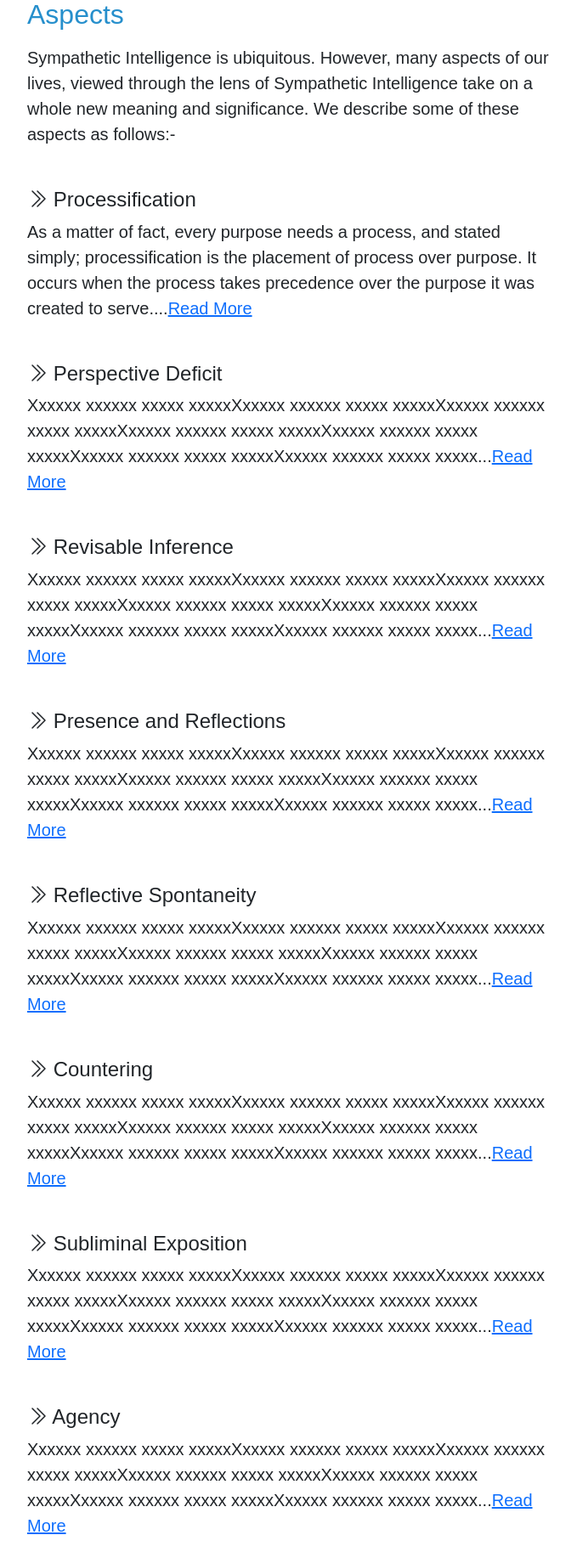
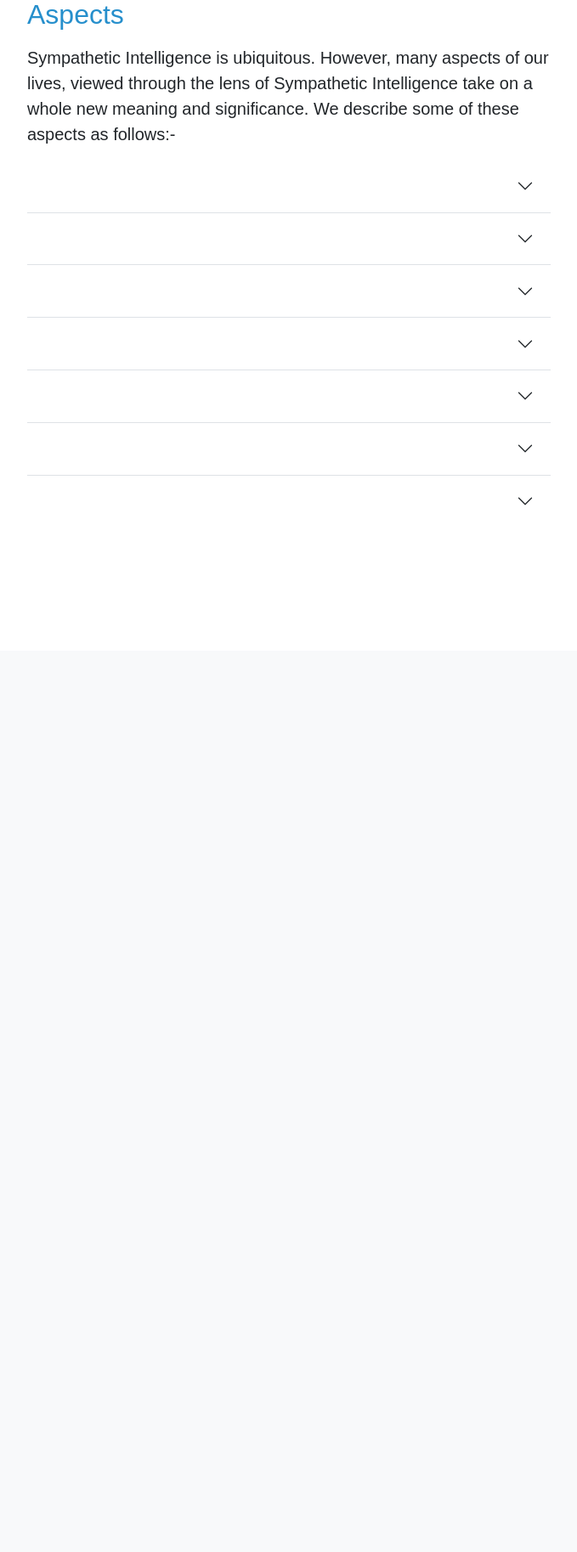
Before and after one commit to Sympathetic-Intelligence/tcfsi-flask-app, a Flask app: page /aspects in a window 1280 px wide. Shown: the part 142-1969 px from the top of the page at 85% size, without its empty margins (300-979 px from the left). After the commit the page ends 737 px from the top, so only its background shows below. Run offline with Flask 3, Linux system fonts and the light colour scheme.

Commit message:
cleanup accordion page

```diff
--- a/application.py
+++ b/application.py
@@ -59,9 +59,6 @@ def videos():
 @application.route('/aspects')
 def aspects():
     return render_template('aspects.html')
-@application.route('/aspects2')
-def aspects2():
-    return render_template('aspects2.html')
 
 @application.route('/about')
 def about():
--- a/templates/aspects.html
+++ b/templates/aspects.html
@@ -2,7 +2,7 @@
 
 {% block content %}
 {% include 'concept_nav.html' %}
-<div class="container-fluid min-vh-100 d-flex flex-column">
+<div class="container-fluid min-vh-100 d-flex flex-column" data-bs-theme='concept'>
 
 	<div class="row pt-3">
 
@@ -13,41 +13,84 @@
 			<h2 class="mt-3 mb-3">Aspects</h2>
 			<p>Sympathetic Intelligence is ubiquitous. However, many aspects of our lives, viewed through the lens of Sympathetic Intelligence take on a whole new meaning and significance. We describe some of these aspects as follows:-
 			</p>
-				<!-- <ul class="fs-5">
-					<li>Processification</li>
-					<li>Perspective Deficit</li>
-					<li>Revisable Inference</li>
-					<li>Presence and Reflections</li>
-					<li>Reflective Spontaneity</li>
-					<li>Countering (Countering)</li>
-					<li>Subliminal Exposition</li>
-					<li>Agency</li>
+			<div class="accordion accordion-flush" id="accordionFlush">
+			  <div class="accordion-item">
+			    <h4 class="accordion-header">
+			      <button class="accordion-button collapsed" type="button" data-bs-toggle="collapse" data-bs-target="#flush-collapse1" aria-expanded="false" aria-controls="flush-collapse1">
+			        Processification
+			      </button>
+			    </h4>
+			    <div id="flush-collapse1" class="accordion-collapse collapse" data-bs-parent="#accordionFlush">
+			      <div class="accordion-body">
+			      	<p>As a matter of fact, every purpose needs a process, and stated simply; processification is the placement of process over purpose. It occurs when the process takes precedence over the purpose it was created to serve....<a href="{{ url_for('processification', theme='concept') }}">Read More</a></p>
+			      </div>
+			    </div>
+			  </div>
+			  <div class="accordion-item">
+			    <h4 class="accordion-header">
+			      <button class="accordion-button collapsed" type="button" data-bs-toggle="collapse" data-bs-target="#flush-collapse2" aria-expanded="false" aria-controls="flush-collapse2">
+			        Perspective Deficit
+			      </button>
+			    </h4>
+			    <div id="flush-collapse2" class="accordion-collapse collapse" data-bs-parent="#accordionFlush">
+			      <div class="accordion-body">Placeholder content for this accordion. This is the second item's accordion body. Let's imagine this being filled with some actual content.</div>
+			    </div>
+			  </div>
+			  <div class="accordion-item">
+			    <h4 class="accordion-header">
+			      <button class="accordion-button collapsed" type="button" data-bs-toggle="collapse" data-bs-target="#flush-collapse3" aria-expanded="false" aria-controls="flush-collapse3">
+			        Revisable Inference
+			      </button>
+			    </h4>
+			    <div id="flush-collapse3" class="accordion-collapse collapse" data-bs-parent="#accordionFlush">
+			      <div class="accordion-body">Placeholder content for this accordion. This is the third item's accordion body. Nothing more exciting happening here in terms of content, but just filling up the space to make it look, at least at first glance, a bit more representative of how this would look in a real-world application.</div>
+			    </div>
+			  </div>
 
-				</ul> -->
-			<H4 class="mt-5"><i class="bi bi-chevron-double-right"></i> Processification</H4>
+			  <div class="accordion-item">
+			    <h4 class="accordion-header">
+			      <button class="accordion-button collapsed" type="button" data-bs-toggle="collapse" data-bs-target="#flush-collapse4" aria-expanded="false" aria-controls="flush-collapse4">
+			        Reflective Spontaneity
+			      </button>
+			    </h4>
+			    <div id="flush-collapse4" class="accordion-collapse collapse" data-bs-parent="#accordionFlush">
+			      <div class="accordion-body">Placeholder content for this accordion. This is the third item's accordion body. Nothing more exciting happening here in terms of content, but just filling up the space to make it look, at least at first glance, a bit more representative of how this would look in a real-world application.</div>
+			    </div>
+			  </div>
 
-			<p>As a matter of fact, every purpose needs a process, and stated simply; processification is the placement of process over purpose. It occurs when the process takes precedence over the purpose it was created to serve....<a href="{{ url_for('processification', theme='concept') }}">Read More</a></p>
+			  <div class="accordion-item">
+			    <h4 class="accordion-header">
+			      <button class="accordion-button collapsed" type="button" data-bs-toggle="collapse" data-bs-target="#flush-collapse5" aria-expanded="false" aria-controls="flush-collapse5">
+			        Countering
+			      </button>
+			    </h4>
+			    <div id="flush-collapse5" class="accordion-collapse collapse" data-bs-parent="#accordionFlush">
+			      <div class="accordion-body">Placeholder content for this accordion. This is the third item's accordion body. Nothing more exciting happening here in terms of content, but just filling up the space to make it look, at least at first glance, a bit more representative of how this would look in a real-world application.</div>
+			    </div>
+			  </div>
 
-			<H4 class="mt-5"><i class="bi bi-chevron-double-right"></i> Perspective Deficit</H4>
-			<p>Xxxxxx xxxxxx xxxxx xxxxxXxxxxx xxxxxx xxxxx xxxxxXxxxxx xxxxxx xxxxx xxxxxXxxxxx xxxxxx xxxxx xxxxxXxxxxx xxxxxx xxxxx xxxxxXxxxxx xxxxxx xxxxx xxxxxXxxxxx xxxxxx xxxxx xxxxx...<a href="{{ url_for('perspective_deficit', theme='concept') }}">Read More</a></p>
+			  <div class="accordion-item">
+			    <h4 class="accordion-header">
+			      <button class="accordion-button collapsed" type="button" data-bs-toggle="collapse" data-bs-target="#flush-collapse6" aria-expanded="false" aria-controls="flush-collapse6">
+			        Subliminal Exposition
+			      </button>
+			    </h4>
+			    <div id="flush-collapse6" class="accordion-collapse collapse" data-bs-parent="#accordionFlush">
+			      <div class="accordion-body">Placeholder content for this accordion. This is the third item's accordion body. Nothing more exciting happening here in terms of content, but just filling up the space to make it look, at least at first glance, a bit more representative of how this would look in a real-world application.</div>
+			    </div>
+			  </div>
 
-			<H4 class="mt-5"><i class="bi bi-chevron-double-right"></i> Revisable Inference</H4>
-			<p>Xxxxxx xxxxxx xxxxx xxxxxXxxxxx xxxxxx xxxxx xxxxxXxxxxx xxxxxx xxxxx xxxxxXxxxxx xxxxxx xxxxx xxxxxXxxxxx xxxxxx xxxxx xxxxxXxxxxx xxxxxx xxxxx xxxxxXxxxxx xxxxxx xxxxx xxxxx...<a href="{{ url_for('revisable_inference', theme='concept') }}">Read More</a></p>
-
-			<H4 class="mt-5"><i class="bi bi-chevron-double-right"></i> Presence and Reflections</H4>
-			<p>Xxxxxx xxxxxx xxxxx xxxxxXxxxxx xxxxxx xxxxx xxxxxXxxxxx xxxxxx xxxxx xxxxxXxxxxx xxxxxx xxxxx xxxxxXxxxxx xxxxxx xxxxx xxxxxXxxxxx xxxxxx xxxxx xxxxxXxxxxx xxxxxx xxxxx xxxxx...<a href="{{ url_for('presence_and_reflections', theme='concept') }}">Read More</a></p>
-
-			<H4 class="mt-5"><i class="bi bi-chevron-double-right"></i> Reflective Spontaneity</H4>
-			<p>Xxxxxx xxxxxx xxxxx xxxxxXxxxxx xxxxxx xxxxx xxxxxXxxxxx xxxxxx xxxxx xxxxxXxxxxx xxxxxx xxxxx xxxxxXxxxxx xxxxxx xxxxx xxxxxXxxxxx xxxxxx xxxxx xxxxxXxxxxx xxxxxx xxxxx xxxxx...<a href="{{ url_for('reflective_spontaneity', theme='concept') }}">Read More</a></p>
-
-			<H4 class="mt-5"><i class="bi bi-chevron-double-right"></i> Countering</H4>
-			<p>Xxxxxx xxxxxx xxxxx xxxxxXxxxxx xxxxxx xxxxx xxxxxXxxxxx xxxxxx xxxxx xxxxxXxxxxx xxxxxx xxxxx xxxxxXxxxxx xxxxxx xxxxx xxxxxXxxxxx xxxxxx xxxxx xxxxxXxxxxx xxxxxx xxxxx xxxxx...<a href="{{ url_for('countering', theme='concept') }}">Read More</a></p>
-
-			<H4 class="mt-5"><i class="bi bi-chevron-double-right"></i> Subliminal Exposition</H4>
-			<p>Xxxxxx xxxxxx xxxxx xxxxxXxxxxx xxxxxx xxxxx xxxxxXxxxxx xxxxxx xxxxx xxxxxXxxxxx xxxxxx xxxxx xxxxxXxxxxx xxxxxx xxxxx xxxxxXxxxxx xxxxxx xxxxx xxxxxXxxxxx xxxxxx xxxxx xxxxx...<a href="{{ url_for('subliminal_exposition', theme='concept') }}">Read More</a></p>
-
-			<H4 class="mt-5"><i class="bi bi-chevron-double-right"></i> Agency</H4>
-			<p>Xxxxxx xxxxxx xxxxx xxxxxXxxxxx xxxxxx xxxxx xxxxxXxxxxx xxxxxx xxxxx xxxxxXxxxxx xxxxxx xxxxx xxxxxXxxxxx xxxxxx xxxxx xxxxxXxxxxx xxxxxx xxxxx xxxxxXxxxxx xxxxxx xxxxx xxxxx...<a href="{{ url_for('agency', theme='concept') }}">Read More</a></p>
+			  <div class="accordion-item">
+			    <h4 class="accordion-header">
+			      <button class="accordion-button collapsed" type="button" data-bs-toggle="collapse" data-bs-target="#flush-collapse7" aria-expanded="false" aria-controls="flush-collapse7">
+			        Agency
+			      </button>
+			    </h4>
+			    <div id="flush-collapse7" class="accordion-collapse collapse" data-bs-parent="#accordionFlush">
+			      <div class="accordion-body">Placeholder content for this accordion. This is the third item's accordion body. Nothing more exciting happening here in terms of content, but just filling up the space to make it look, at least at first glance, a bit more representative of how this would look in a real-world application.</div>
+			    </div>
+			  </div>
+			</div>
 
 		</div>
 
```
Also changed, not shown: templates/aspects-old.html (added, +60 -0 lines), templates/aspects2.html (deleted, +0 -103 lines).
